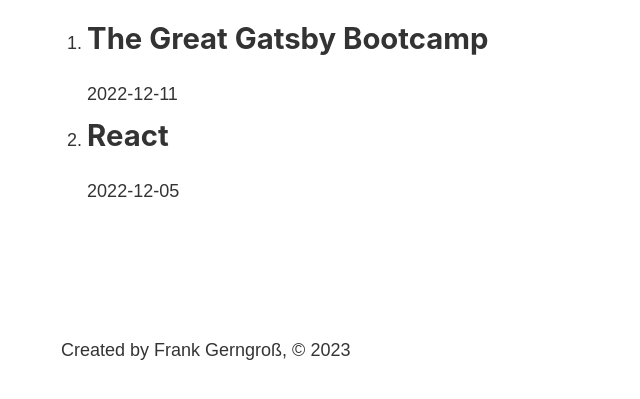
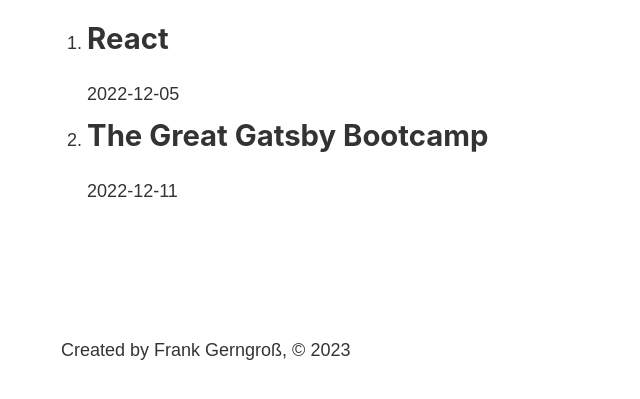
Before and after one commit to Akki-on-Rails/gatsby-bootcamp, a Gatsby site: page /blog in a window 1280 px wide. Shown: the part 393-792 px from the top of the page, without its empty margins (222-862 px from the left). Built offline with nearby package versions, Linux system fonts and the light colour scheme; Gatsby itself is replaced by a stand-in of ours.

Commit message:
reversed order for the blog list

```diff
--- a/src/pages/blog.js
+++ b/src/pages/blog.js
@@ -25,7 +25,7 @@
     <Layout>
       <h1>Blog</h1>
       <ol>
-        {data.allMarkdownRemark.edges.map(data => (
+        {[...data.allMarkdownRemark.edges].reverse().map(data => (
           <li><h2>{data.node.frontmatter.title}</h2><p>{data.node.frontmatter.date}</p></li>
         ))}
       </ol>
```
